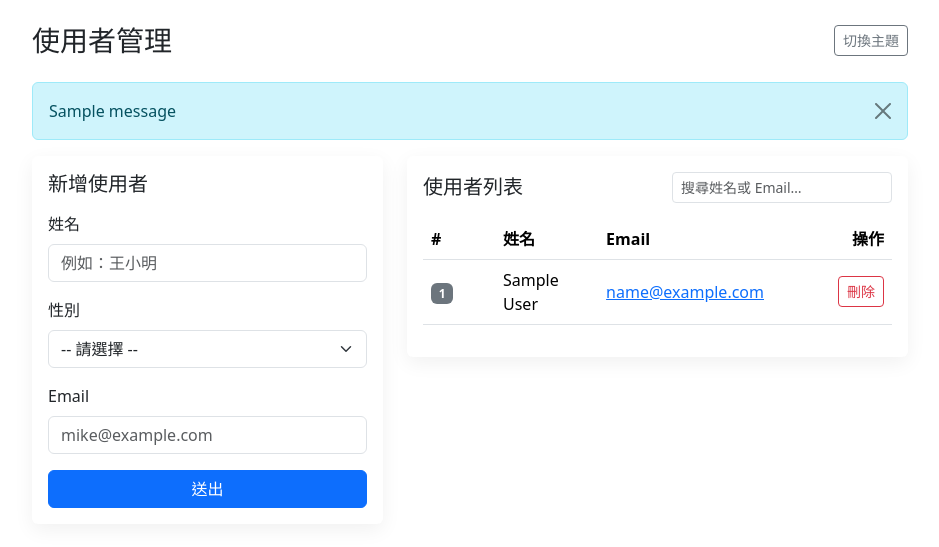
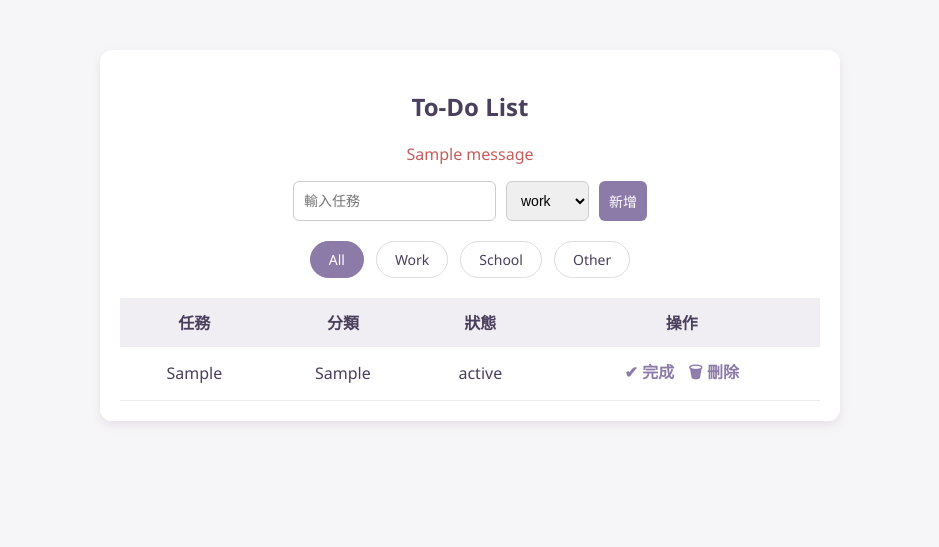
Before and after one commit to PhoebeLu1011/1141-database, a Flask app: page / in a window 1280 px wide. Shown: the top 547 px of the page, without its empty margins (170-1109 px from the left). Run offline with Flask 3, Linux system fonts and the light colour scheme; tables that the repository leaves empty or names only in its code hold one stand-in row (values such as "Sample post"); one stand-in notice (Sample message) is shown; some libraries are stand-ins or nearby versions.

Commit message:
Sep.21, 2025

```diff
--- a/app.py
+++ b/app.py
@@ -1,71 +1,68 @@
-from flask import Flask, render_template, request, redirect, flash
+from flask import Flask, render_template, request, redirect, url_for, flash
 from flask_mysqldb import MySQL
 import MySQLdb.cursors
 
 app = Flask(__name__)
-app.secret_key = "dev"  # 用於 flash 訊息，正式環境請改強一點
+app.secret_key = "dev"  # TODO: 之後換強一點
 
-# === MySQL 連線設定（依你的 Workbench 設定修改）===
-app.config['MYSQL_HOST'] = '127.0.0.1'    # ✅ 主機 (localhost)
-app.config['MYSQL_PORT'] = 3306     # 或 localhost
+# === MySQL 連線設定 ===
+app.config["MYSQL_HOST"] = "127.0.0.1"
+app.config["MYSQL_PORT"] = 3306
 app.config["MYSQL_USER"] = "root"
-app.config["MYSQL_PASSWORD"] = "Phoebe07lu241011"
-app.config["MYSQL_DB"] = "flask_test"      # 先在 Workbench 建好（見下方SQL）
-app.config["MYSQL_CURSORCLASS"] = "DictCursor"  # 拿到 dict 方便模板使用
-app.config["MYSQL_USE_UNICODE"] = True
+app.config["MYSQL_PASSWORD"] = "Phoebe07lu241011"          # ← 依實際密碼
+app.config["MYSQL_DB"] = "todolist"         # ← 先建好 DB
+app.config["MYSQL_CURSORCLASS"] = "DictCursor"
+app.config["MYSQL_CHARSET"] = "utf8mb4"
 
 mysql = MySQL(app)
 
-# === 首頁：顯示表單 + 列表 ===
-@app.route("/", methods=["GET", "POST"])
-def index():
-    if request.method == "POST":
-        name = request.form.get("name", "").strip()
-        email = request.form.get("email", "").strip()
-        gender = request.form.get("gender")
+# ---- 小工具：執行 SQL ----
+def query_all(sql, params=None):
+    cur = mysql.connection.cursor()
+    cur.execute(sql, params or ())
+    rows = cur.fetchall()
+    cur.close()
+    return rows
 
-        if not name or not email:
-            flash("請填寫姓名與 Email")
-            return redirect("/")
-
-        try:
-            cur = mysql.connection.cursor()
-            cur.execute(
-                "INSERT INTO users (name, gender, email) VALUES (%s, %s, %s)",
-                (name,gender, email),
-            )
-            mysql.connection.commit()
-            flash("新增成功！")
-        except Exception as e:
-            mysql.connection.rollback()
-            flash(f"寫入失敗：{e}")
-        finally:
-            cur.close()
-
-        return redirect("/")
-
-    # GET：查詢列表
+def exec_sql(sql, params=None):
     cur = mysql.connection.cursor()
-    cur.execute("SELECT id, name, gender,email FROM users ORDER BY id DESC")
-    users = cur.fetchall()
+    cur.execute(sql, params or ())
+    mysql.connection.commit()
     cur.close()
 
-    return render_template("index.html", users=users)
+# ---- 路由 ----
+@app.route("/")
+def index():
+    category = request.args.get("category")  # None / work / school / other
 
-# === 刪除一筆 ===
-@app.route("/delete/<int:user_id>", methods=["POST"])
-def delete_user(user_id):
-    try:
-        cur = mysql.connection.cursor()
-        cur.execute("DELETE FROM users WHERE id=%s", (user_id,))
-        mysql.connection.commit()
-        flash("刪除成功！")
-    except Exception as e:
-        mysql.connection.rollback()
-        flash(f"刪除失敗：{e}")
-    finally:
-        cur.close()
-    return redirect("/")
+    if category:
+        todos = query_all("SELECT id, task, category, status FROM todos WHERE category=%s ORDER BY id DESC", [category])
+    else:
+        todos = query_all("SELECT id, task, category, status FROM todos ORDER BY id DESC")
+
+    return render_template("index.html", todos=todos, category=category)
+
+@app.route("/add", methods=["POST"])
+def add():
+    task = request.form.get("task", "").strip()
+    category = request.form.get("category", "").strip()
+    if not task:
+        flash("請輸入任務內容")
+        return redirect(url_for("index"))
+    if not category:
+        category = "other"
+    exec_sql("INSERT INTO todos (task, category) VALUES (%s, %s)", (task, category))
+    return redirect(url_for("index"))
+
+@app.route("/complete/<int:todo_id>")
+def complete(todo_id):
+    exec_sql("UPDATE todos SET status='完成' WHERE id=%s", (todo_id,))
+    return redirect(url_for("index"))
+
+@app.route("/delete/<int:todo_id>")
+def delete(todo_id):
+    exec_sql("DELETE FROM todos WHERE id=%s", (todo_id,))
+    return redirect(url_for("index"))
 
 if __name__ == "__main__":
     app.run(debug=True)
--- a/templates/index.html
+++ b/templates/index.html
@@ -1,162 +1,165 @@
 <!DOCTYPE html>
-<html lang="zh-Hant" data-bs-theme="auto">
+<html lang="zh">
 <head>
-  <meta charset="UTF-8" />
-  <meta name="viewport" content="width=device-width, initial-scale=1" />
-  <title>使用者管理</title>
-  <!-- Bootstrap 5 (CDN) -->
-  <link
-    href="https://cdn.jsdelivr.net/npm/bootstrap@5.3.3/dist/css/bootstrap.min.css"
-    rel="stylesheet">
+  <meta charset="UTF-8">
+  <title>My To-Do List</title>
   <style>
-    /* 小強化：容器寬度、卡片陰影、表格列對齊 */
-    body { padding-block: 24px; }
-    .card { border: 0; box-shadow: 0 6px 20px rgba(0,0,0,.06); }
-    .table td, .table th { vertical-align: middle; }
-    .empty { color:#999; text-align:center; padding:24px 0; }
+    body {
+      font-family: "Segoe UI", Arial, sans-serif;
+      background:#f6f5f7;
+      color:#4a3f5c;
+    }
+    .container {
+      max-width: 700px;
+      margin: 50px auto;
+      background:#fff;
+      padding:20px;
+      border-radius:12px;
+      box-shadow:0 4px 10px rgba(140,122,169,0.15);
+    }
+    h2 {
+      text-align:center;
+      color:#4a3f5c;
+      font-weight:600;
+    }
+    form {
+      display:flex;
+      gap:10px;
+      margin-bottom:20px;
+      justify-content: center;
+    }
+    input, select, button {
+      padding:10px;
+      border-radius:6px;
+      border:1px solid #ccc;
+      font-size:14px;
+    }
+    button {
+      background:#8c7aa9;
+      color:white;
+      border:none;
+      cursor:pointer;
+      transition:0.3s;
+    }
+    button:hover {
+      background:#a892c6;
+    }
+    table {
+      width:100%;
+      border-collapse: collapse;
+      margin-top:10px;
+    }
+    th, td {
+      padding:12px;
+      text-align:center;
+      border-bottom:1px solid #eee;
+    }
+    th {
+      background:#f0eef3;
+      color:#4a3f5c;
+    }
+    .done {
+      text-decoration: line-through;
+      color:gray;
+    }
+    .actions a {
+      margin:0 5px;
+      text-decoration:none;
+      color:#8c7aa9;
+      font-weight:bold;
+    }
+    .actions a:hover {
+      color:#a892c6;
+    }
+    .flash {
+      color:#c75c5c;
+      text-align:center;
+      margin-bottom:10px;
+    }
+    .categories {
+      display:flex;
+      justify-content:center;
+      gap:12px;
+      margin:20px 0;
+    }
+    .categories a {
+      padding:8px 18px;
+      border-radius:20px;
+      text-decoration:none;
+      border:1px solid #ddd;
+      color:#4a3f5c;
+      font-size:14px;
+      transition:0.3s;
+    }
+    .categories a.active {
+      background:#8c7aa9;
+      color:#fff;
+      border-color:#8c7aa9;
+    }
+    .categories a:hover {
+      background:#a892c6;
+      color:#fff;
+      border-color:#a892c6;
+    }
+
   </style>
 </head>
 <body>
-  <div class="container" style="max-width: 900px;">
-    <div class="d-flex align-items-center mb-4">
-      <h1 class="h3 mb-0">使用者管理</h1>
-      <div class="ms-auto">
-        <!-- 簡單的深淺色切換 -->
-        <button id="themeToggle" class="btn btn-outline-secondary btn-sm">切換主題</button>
-      </div>
-    </div>
+  <div class="container">
+    <h2>To-Do List</h2>
 
-    <!-- Flash 訊息 -->
+
+    <!-- flash 訊息 -->
     {% with messages = get_flashed_messages() %}
       {% if messages %}
-        <div class="alert alert-info alert-dismissible fade show" role="alert">
-          {% for m in messages %}
-            <div>{{ m }}</div>
+        <div class="flash">
+          {% for msg in messages %}
+            <p>{{ msg }}</p>
           {% endfor %}
-          <button type="button" class="btn-close" data-bs-dismiss="alert"></button>
         </div>
       {% endif %}
     {% endwith %}
 
-    <div class="row g-4">
-      <!-- 新增卡片 -->
-      <div class="col-12 col-lg-5">
-        <div class="card">
-          <div class="card-body">
-            <h2 class="h5 mb-3">新增使用者</h2>
-            <form method="POST" action="/" class="needs-validation" novalidate>
-              <div class="mb-3">
-                <label class="form-label">姓名</label>
-                <input type="text" name="name" class="form-control" placeholder="例如：王小明" required>
-                <div class="invalid-feedback">請輸入姓名</div>
-              </div>
-              <div class="mb-3">
-                <label class="form-label">性別</label>
-                <select name="gender" class="form-select" required>
-                    <option value="">-- 請選擇 --</option>
-                    <option value="男">男</option>
-                    <option value="女">女</option>
-                    <option value="其他">其他</option>
+    <!-- 新增任務表單 -->
+    <form action="{{ url_for('add') }}" method="post">
+      <input type="text" name="task" placeholder="輸入任務" required>
+      <select name="category">
+        <option value="work">work</option>
+        <option value="school">school</option>
+        <option value="other">other</option>
       </select>
-              </div>
-              <div class="mb-3">
-                <label class="form-label">Email</label>
-                <input type="email" name="email" class="form-control" placeholder="mike@example.com" required>
-                <div class="invalid-feedback">請輸入有效的 Email</div>
-              </div>
-              <div class="d-grid">
-                <button type="submit" class="btn btn-primary">送出</button>
-              </div>
+      <button type="submit">新增</button>
     </form>
-          </div>
-        </div>
+
+    <div class="categories">
+      <a href="{{ url_for('index') }}" class="{{ 'active' if not category }}">All</a>
+      <a href="{{ url_for('index', category='work') }}" class="{{ 'active' if category=='work' }}">Work</a>
+      <a href="{{ url_for('index', category='school') }}" class="{{ 'active' if category=='school' }}">School</a>
+      <a href="{{ url_for('index', category='other') }}" class="{{ 'active' if category=='other' }}">Other</a>
     </div>
 
-      <!-- 列表卡片 -->
-      <div class="col-12 col-lg-7">
-        <div class="card">
-          <div class="card-body">
-            <div class="d-flex align-items-center mb-3">
-              <h2 class="h5 mb-0">使用者列表</h2>
-              <form class="ms-auto" role="search" oninput="filterRows(this.q.value)">
-                <input class="form-control form-control-sm" name="q" placeholder="搜尋姓名或 Email…" />
-              </form>
-            </div>
-
-            {% if users and users|length > 0 %}
-              <div class="table-responsive">
-                <table class="table align-middle">
-                  <thead>
+    <!-- 任務清單 -->
+    <table>
       <tr>
-                      <th style="width:72px;">#</th>
-                      <th>姓名</th>
-                      <th>Email</th>
-                      <th class="text-end" style="width:120px;">操作</th>
+        <th>任務</th>
+        <th>分類</th>
+        <th>狀態</th>
+        <th>操作</th>
       </tr>
-                  </thead>
-                  <tbody id="userTbody">
-                    {% for u in users %}
-                      <tr>
-                        <td><span class="badge text-bg-secondary">{{ u.id }}</span></td>
-                        <td class="name">{{ u.name }}</td>
-                        <td class="email"><a href="mailto:{{ u.email }}">{{ u.email }}</a></td>
-                        <td class="text-end">
-                          <form method="POST" action="/delete/{{ u.id }}" class="d-inline"
-                                onsubmit="return confirm('確定刪除 {{ u.name }} 嗎？');">
-                            <button class="btn btn-outline-danger btn-sm">刪除</button>
-                          </form>
+      {% for todo in todos %}
+      <tr class="{{ 'done' if todo.status=='完成' }}">
+        <td>{{ todo.task }}</td>
+        <td>{{ todo.category }}</td>
+        <td>{{ todo.status }}</td>
+        <td class="actions">
+          {% if todo.status != '完成' %}
+            <a href="{{ url_for('complete', todo_id=todo.id) }}">✔ 完成</a>
+          {% endif %}
+          <a href="{{ url_for('delete', todo_id=todo.id) }}">🗑 刪除</a>
         </td>
       </tr>
       {% endfor %}
-                  </tbody>
     </table>
   </div>
-            {% else %}
-              <div class="empty">目前沒有資料。</div>
-            {% endif %}
-          </div>
-        </div>
-      </div>
-    </div>
-  </div>
-
-  <!-- Bootstrap JS -->
-  <script src="https://cdn.jsdelivr.net/npm/bootstrap@5.3.3/dist/js/bootstrap.bundle.min.js"></script>
-  <script>
-    // 表單驗證
-    (() => {
-      const forms = document.querySelectorAll('.needs-validation');
-      Array.from(forms).forEach(form => {
-        form.addEventListener('submit', e => {
-          if (!form.checkValidity()) { e.preventDefault(); e.stopPropagation(); }
-          form.classList.add('was-validated');
-        }, false);
-      });
-    })();
-
-    // 列表即時搜尋
-    function filterRows(q) {
-      q = (q || '').trim().toLowerCase();
-      const rows = document.querySelectorAll('#userTbody tr');
-      rows.forEach(r => {
-        const name = r.querySelector('.name')?.textContent.toLowerCase() || '';
-        const email = r.querySelector('.email')?.textContent.toLowerCase() || '';
-        r.style.display = (name.includes(q) || email.includes(q)) ? '' : 'none';
-      });
-    }
-
-    // 主題切換（淺/深）
-    const toggleBtn = document.getElementById('themeToggle');
-    toggleBtn?.addEventListener('click', () => {
-      const html = document.documentElement;
-      const cur = html.getAttribute('data-bs-theme') || 'auto';
-      const next = cur === 'dark' ? 'light' : (cur === 'light' ? 'dark' : 'dark');
-      html.setAttribute('data-bs-theme', next);
-      localStorage.setItem('theme', next);
-    });
-    // 記住主題
-    const saved = localStorage.getItem('theme');
-    if (saved) document.documentElement.setAttribute('data-bs-theme', saved);
-  </script>
 </body>
 </html>
```
Lines whose indentation alone changed are shown as unchanged.
